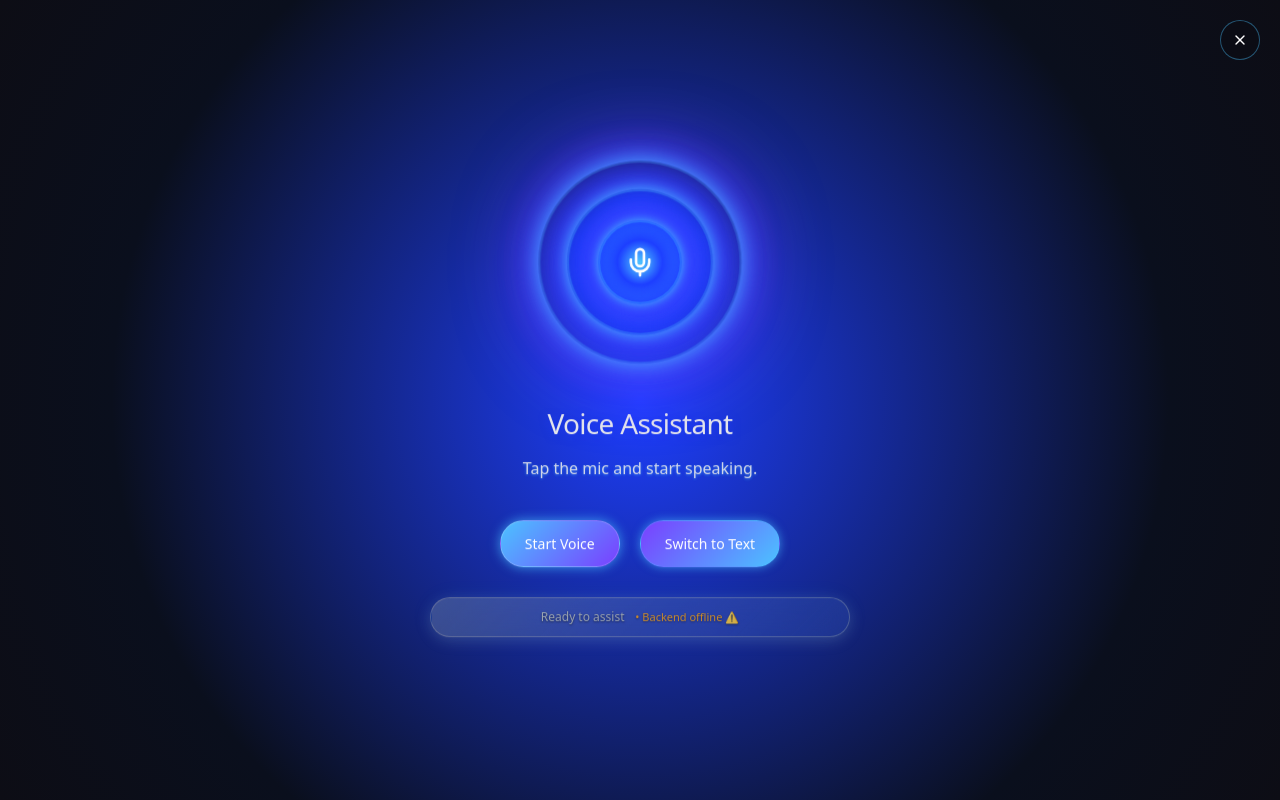
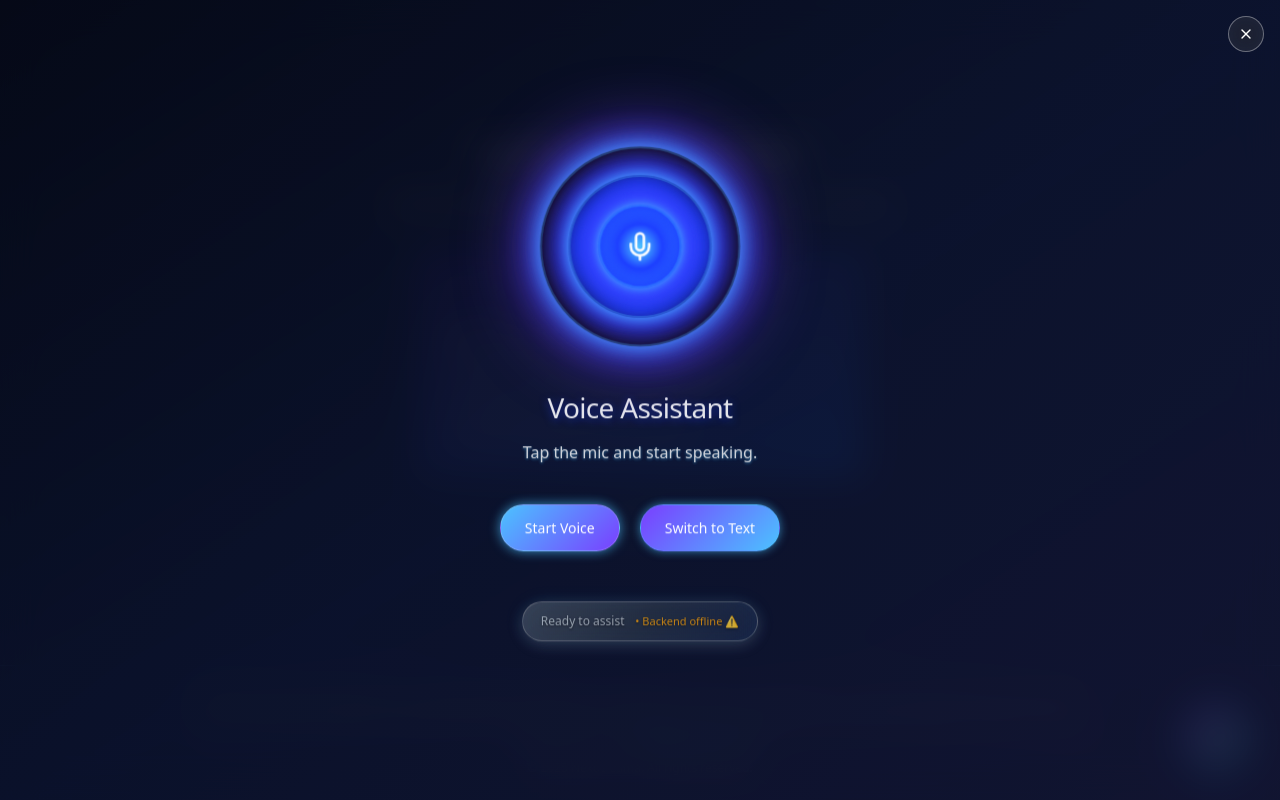
Before and after one commit to EThorntonNexusLuma/AIBusinesshelper, a React (Vite) app: page / in a window 1280 px wide. Both pictures are taken after a click on the button 1214 px from the left and 735 px from the top of the page. Built offline with nearby package versions, Linux system fonts and the light colour scheme.

Commit message:
Fix assistant overlay to be truly fullscreen and ensure parent container fills viewport

```diff
--- a/src/components/VapiAssistant.css
+++ b/src/components/VapiAssistant.css
@@ -1,8 +1,7 @@
 /* Corner widget container for iframe embed */
 .corner-widget-container {
-  width: 360px;
-  height: 460px;
-  border-radius: 16px;
+  min-height: 100vh;
+  width: 100vw;
   box-shadow: 0 4px 24px rgba(0,0,0,0.18);
   overflow: hidden;
 }
@@ -44,7 +43,16 @@
 }
 
 .interface-container {
-  position: relative; max-width: 500px; width: 90%; padding: 60px 40px; text-align: center;
+  position: relative;
+  width: 100vw;
+  height: 100vh;
+  max-width: none;
+  padding: 0;
+  text-align: center;
+  display: flex;
+  flex-direction: column;
+  justify-content: center;
+  align-items: center;
   animation: holographicFloat 4s ease-in-out infinite;
 }
 
--- a/src/components/VapiAssistant.tsx
+++ b/src/components/VapiAssistant.tsx
@@ -5,24 +5,21 @@
  * Unauthorized modification requires password: Sophisticated1192@
  */
 import React, { useState, useEffect, useRef } from 'react';
+import { createPortal } from 'react-dom';
 import Vapi from '@vapi-ai/web';
 import { Mic, X, Send } from 'lucide-react';
-// Nexus Luma License Protection - Hidden System
+
+// Ensure component styles are bundled (keep your existing CSS file name/path)
+import './VapiAssistant.css';
 
 // Configuration - Replace with your actual Vapi credentials
-const PUBLIC_KEY = "385ecf4c-99a4-4319-8b03-111c6c61abf9";
-const ASSISTANT_ID = "900acf00-1429-4a76-92b2-93f0e4ffa109";
+const PUBLIC_KEY = '385ecf4c-99a4-4319-8b03-111c6c61abf9';
+const ASSISTANT_ID = '900acf00-1429-4a76-92b2-93f0e4ffa109';
 
 // API URL configuration
 const getApiUrl = () => {
-  // In development, use proxy (empty string means relative URLs)
-  if (import.meta.env.DEV) {
-    return '';
-  }
-
-  // In production, use environment variable or show that backend is needed
+  if (import.meta.env.DEV) return '';
   const apiUrl = import.meta.env.VITE_API_URL || '';
-
   return apiUrl;
 };
 
@@ -31,9 +28,6 @@ interface Message {
   content: string;
   isTranscript?: boolean;
 }
-
-
-
 
 export const VapiAssistant: React.FC = () => {
   const [isOpen, setIsOpen] = useState(false);
@@ -44,8 +38,9 @@ export const VapiAssistant: React.FC = () => {
   const [messages, setMessages] = useState<Message[]>([
     {
       type: 'ai',
-      content: "Hello! I'm LumX, your AI assistant from Nexus Luma. I'm here to understand your needs and connect you with the right specialist. What can I help you with today?"
-    }
+      content:
+        "Hello! I'm LumX, your AI assistant from Nexus Luma. I'm here to understand your needs and connect you with the right specialist. What can I help you with today?",
+    },
   ]);
   const [textInput, setTextInput] = useState('');
   const [micPermission, setMicPermission] = useState<'granted' | 'denied' | 'prompt'>('prompt');
@@ -54,49 +49,35 @@ export const VapiAssistant: React.FC = () => {
   const vapiRef = useRef<Vapi | null>(null);
   const chatMessagesRef = useRef<HTMLDivElement>(null);
 
-  // Utility Functions
-  const updateStatus = (text: string, className: string) => {
-    setStatus({ text, className });
-  };
+  // ---------- Utilities ----------
+  const updateStatus = (text: string, className: string) => setStatus({ text, className });
 
   const addMessage = (type: 'user' | 'ai' | 'transcript', content: string) => {
     const newMessage: Message = { type, content };
-    setMessages(prev => [...prev, newMessage]);
+    setMessages((prev) => [...prev, newMessage]);
   };
 
-  // Check backend status
+  // ---------- Backend health ----------
   const checkBackendStatus = async () => {
     try {
       const apiUrl = getApiUrl();
 
-      // In production, check if we have a backend URL
       if (!apiUrl || apiUrl === '' || apiUrl.includes('your-backend-url')) {
         setBackendStatus('disconnected');
         return;
       }
 
-      // Try to connect to the backend
       const response = await fetch(`${apiUrl}/health`, {
         method: 'GET',
         mode: 'cors',
-        headers: {
-          'Accept': 'application/json',
-        }
+        headers: { Accept: 'application/json' },
       });
 
-      if (response.ok) {
-        setBackendStatus('connected');
-      } else {
-        setBackendStatus('disconnected');
-      }
-    } catch (error) {
+      setBackendStatus(response.ok ? 'connected' : 'disconnected');
+    } catch {
       setBackendStatus('disconnected');
     }
   };
-
-
-
-
 
   // Scroll to bottom when messages change
   useEffect(() => {
@@ -105,11 +86,11 @@ export const VapiAssistant: React.FC = () => {
     }
   }, [messages]);
 
-  // Microphone Permission
+  // ---------- Mic permission ----------
   const requestMicPermission = async (): Promise<boolean> => {
     try {
       const stream = await navigator.mediaDevices.getUserMedia({ audio: true });
-      stream.getTracks().forEach(track => track.stop());
+      stream.getTracks().forEach((t) => t.stop());
       setMicPermission('granted');
       return true;
     } catch (error) {
@@ -120,7 +101,7 @@ export const VapiAssistant: React.FC = () => {
     }
   };
 
-  // Initialize Vapi
+  // ---------- Vapi init ----------
   const initializeVapi = async () => {
     if (vapiRef.current) return;
 
@@ -134,7 +115,6 @@ export const VapiAssistant: React.FC = () => {
       const vapi = new Vapi(PUBLIC_KEY);
       vapiRef.current = vapi;
 
-      // Event Handlers
       vapi.on('call-start', () => {
         setIsConnected(true);
         updateStatus('🔴 Connected - Speak now!', 'listening');
@@ -157,13 +137,10 @@ export const VapiAssistant: React.FC = () => {
       });
 
       vapi.on('message', (message: any) => {
-
-        // Handle transcripts
         if (message.type === 'transcript' && message.transcriptType === 'final') {
           addMessage('user', message.transcript);
         }
 
-        // Handle assistant responses
         if (message.type === 'function-call') {
           const response = message.functionCall?.parameters?.response;
           if (response) {
@@ -172,7 +149,6 @@ export const VapiAssistant: React.FC = () => {
           }
         }
 
-        // Handle other message types
         if (message.type === 'conversation-update' && message.conversation) {
           const lastMessage = message.conversation[message.conversation.length - 1];
           if (lastMessage && lastMessage.role === 'assistant' && lastMessage.message) {
@@ -189,16 +165,14 @@ export const VapiAssistant: React.FC = () => {
         updateStatus('❌ Connection error', 'error');
         addMessage('ai', 'Sorry, I encountered an error. Please try again or switch to text mode.');
       });
-
     } catch (error) {
       console.error('[Vapi] Initialization failed:', error);
       updateStatus('❌ Failed to initialize voice', 'error');
     }
   };
 
-  // Voice Control
+  // ---------- Voice control ----------
   const startVoice = async () => {
-
     if (micPermission === 'prompt') {
       const granted = await requestMicPermission();
       if (!granted) {
@@ -243,24 +217,21 @@ export const VapiAssistant: React.FC = () => {
     setIsListening(false);
   };
 
-  // Mode Management
+  // ---------- Mode ----------
   const handleModeChange = (mode: 'voice' | 'text') => {
     setCurrentMode(mode);
-
     if (mode === 'voice') {
       startVoice();
     } else {
       stopVoice();
       updateStatus('💬 Text mode active', 'inactive');
-      // The streaming system will handle the conversation flow naturally
     }
   };
 
-  // Stream message handler for real-time chat
+  // ---------- Streaming text chat ----------
   const streamMessage = async (userMessage: string, chatHistory: Message[]) => {
     updateStatus('🤔 AI thinking...', 'thinking');
 
-    // Check backend status first
     if (backendStatus === 'disconnected') {
       const errorMsg = import.meta.env.DEV
         ? '⚠️ Backend server is not running on port 3001. Please start the server.'
@@ -270,43 +241,32 @@ export const VapiAssistant: React.FC = () => {
       return;
     }
 
-    // Convert internal messages to OpenAI format
-    const openAIMessages = chatHistory.map(msg => ({
-      role: msg.type === 'user' ? 'user' as const : 'assistant' as const,
-      content: msg.content
+    const openAIMessages = chatHistory.map((msg) => ({
+      role: msg.type === 'user' ? ('user' as const) : ('assistant' as const),
+      content: msg.content,
     }));
-
-    // Add the new user message
     openAIMessages.push({ role: 'user', content: userMessage });
 
     const apiUrl = getApiUrl();
     const streamUrl = `${apiUrl}/api/text/stream`;
 
     try {
-
       const response = await fetch(streamUrl, {
         method: 'POST',
         headers: { 'Content-Type': 'application/json' },
-        body: JSON.stringify({ messages: openAIMessages })
+        body: JSON.stringify({ messages: openAIMessages }),
       });
 
-
-      if (!response.ok) {
-        throw new Error(`HTTP error! status: ${response.status}`);
-      }
-
-      if (!response.body) {
-        throw new Error('No response body');
-      }
+      if (!response.ok) throw new Error(`HTTP error! status: ${response.status}`);
+      if (!response.body) throw new Error('No response body');
 
       const reader = response.body.getReader();
       const decoder = new TextDecoder();
 
       let assistantText = '';
-      let messageIndex = messages.length; // Index for the streaming message
+      const messageIndex = messages.length;
 
-      // Add initial AI message for streaming (with placeholder text)
-      setMessages(prev => [...prev, { type: 'ai', content: '...', isTranscript: false }]);
+      setMessages((prev) => [...prev, { type: 'ai', content: '...', isTranscript: false }]);
 
       while (true) {
         const { value, done } = await reader.read();
@@ -314,7 +274,6 @@ export const VapiAssistant: React.FC = () => {
 
         const chunk = decoder.decode(value, { stream: true });
 
-        // Parse SSE format "data: {...}\n\n"
         for (const line of chunk.split('\n')) {
           if (!line.startsWith('data:')) continue;
 
@@ -323,14 +282,13 @@ export const VapiAssistant: React.FC = () => {
 
             if (data.delta) {
               assistantText += data.delta;
-              // Update the streaming message in real-time
-              setMessages(prev => {
+              setMessages((prev) => {
                 const newMessages = [...prev];
                 if (newMessages[messageIndex]) {
                   newMessages[messageIndex] = {
                     type: 'ai',
                     content: assistantText || '...',
-                    isTranscript: false
+                    isTranscript: false,
                   };
                 }
                 return newMessages;
@@ -343,13 +301,13 @@ export const VapiAssistant: React.FC = () => {
 
             if (data.error) {
               console.error('Stream error:', data.error);
-              setMessages(prev => {
+              setMessages((prev) => {
                 const newMessages = [...prev];
                 if (newMessages[messageIndex]) {
                   newMessages[messageIndex] = {
                     type: 'ai',
                     content: 'Sorry, I encountered an error. Please try again.',
-                    isTranscript: false
+                    isTranscript: false,
                   };
                 }
                 return newMessages;
@@ -362,33 +320,32 @@ export const VapiAssistant: React.FC = () => {
         }
       }
 
-      // If no text was received, show an error
       if (!assistantText.trim()) {
-        setMessages(prev => {
+        setMessages((prev) => {
           const newMessages = [...prev];
           if (newMessages[messageIndex]) {
             newMessages[messageIndex] = {
               type: 'ai',
-              content: 'I apologize, but I didn\'t receive a proper response. Could you try again?',
-              isTranscript: false
+              content: "I apologize, but I didn't receive a proper response. Could you try again?",
+              isTranscript: false,
             };
           }
           return newMessages;
         });
       }
 
-      // Check if conversation seems complete and extract lead
-      if (assistantText.toLowerCase().includes('consent') ||
-          assistantText.toLowerCase().includes('contact you')) {
-        await extractLeadFromConversation([...messages,
+      if (
+        assistantText.toLowerCase().includes('consent') ||
+        assistantText.toLowerCase().includes('contact you')
+      ) {
+        await extractLeadFromConversation([
+          ...messages,
           { type: 'user', content: userMessage, isTranscript: false },
-          { type: 'ai', content: assistantText, isTranscript: false }
+          { type: 'ai', content: assistantText, isTranscript: false },
         ]);
       }
-
     } catch (error) {
       console.error('Streaming error:', error);
-      // Fallback to regular chat API if streaming fails
       updateStatus('💬 Using fallback chat...', 'thinking');
 
       try {
@@ -396,41 +353,40 @@ export const VapiAssistant: React.FC = () => {
         const fallbackResponse = await fetch(chatUrl, {
           method: 'POST',
           headers: { 'Content-Type': 'application/json' },
-          body: JSON.stringify({ messages: openAIMessages })
+          body: JSON.stringify({ messages: openAIMessages }),
         });
 
         if (fallbackResponse.ok) {
           const data = await fallbackResponse.json();
           addMessage('ai', data.reply || 'Sorry, I encountered an error. Please try again.');
         } else {
-          addMessage('ai', 'I\'m having trouble connecting. Please check your connection and try again.');
+          addMessage('ai', "I'm having trouble connecting. Please check your connection and try again.");
         }
       } catch (fallbackError) {
         console.error('Fallback error:', fallbackError);
-        addMessage('ai', 'I\'m having trouble connecting. Please check your connection and try again.');
+        addMessage('ai', "I'm having trouble connecting. Please check your connection and try again.");
       }
 
       updateStatus('💬 Text mode active', 'inactive');
     }
   };
 
-  // Extract lead from conversation when appropriate
+  // ---------- Lead extraction ----------
   const extractLeadFromConversation = async (conversationMessages: Message[]) => {
     try {
       const response = await fetch(`${getApiUrl()}/api/text/extract-lead`, {
         method: 'POST',
         headers: { 'Content-Type': 'application/json' },
-        body: JSON.stringify({ transcript: conversationMessages })
+        body: JSON.stringify({ transcript: conversationMessages }),
       });
 
       const data = await response.json();
 
       if (data.lead && data.lead.consent) {
-        // Save to existing lead submission endpoint
         await fetch(`${getApiUrl()}/api/leads`, {
           method: 'POST',
           headers: { 'Content-Type': 'application/json' },
-          body: JSON.stringify({ lead: data.lead })
+          body: JSON.stringify({ lead: data.lead }),
         });
       }
     } catch (error) {
@@ -438,21 +394,19 @@ export const VapiAssistant: React.FC = () => {
     }
   };
 
-  // Text Chat - Enhanced with streaming
+  // ---------- Text send ----------
   const sendTextMessage = async () => {
     const message = textInput.trim();
     if (!message) return;
 
-
     addMessage('user', message);
     setTextInput('');
 
-    // If voice is connected, prefer sending to Vapi call
     if (isConnected && vapiRef.current) {
       try {
         vapiRef.current.send({
           type: 'add-message',
-          message: { role: 'user', content: message }
+          message: { role: 'user', content: message },
         });
         return;
       } catch (error) {
@@ -460,7 +414,6 @@ export const VapiAssistant: React.FC = () => {
       }
     }
 
-    // Use streaming for better UX in text mode
     await streamMessage(message, messages);
   };
 
@@ -471,20 +424,17 @@ export const VapiAssistant: React.FC = () => {
     }
   };
 
-  // Check backend status on mount
   useEffect(() => {
     checkBackendStatus();
   }, []);
 
-  // Cleanup on unmount
   useEffect(() => {
     return () => {
-      if (vapiRef.current && isConnected) {
-        vapiRef.current.stop();
-      }
+      if (vapiRef.current && isConnected) vapiRef.current.stop();
     };
   }, [isConnected]);
 
+  // ---------- Render ----------
   return (
     <>
       {/* Floating Icon */}
@@ -497,8 +447,26 @@ export const VapiAssistant: React.FC = () => {
         <Mic size={30} color="white" />
       </div>
 
-      {/* Holographic Interface */}
-      <div className={`holographic-interface ${isOpen ? 'active' : ''}`}>
+      {/* ===== FULLSCREEN OVERLAY via PORTAL (with inline fallback styles) ===== */}
+      {createPortal(
+        <div
+          className={`holographic-interface ${isOpen ? 'active' : ''}`}
+          style={{
+            // Fallback styles in case CSS fails to load on host/embedded page
+            position: 'fixed',
+            inset: 0,
+            width: '100vw',
+            height: '100vh',
+            display: isOpen ? 'flex' : 'none',
+            alignItems: 'center',
+            justifyContent: 'center',
+            zIndex: 2000,
+            // keep backdrop subtle—you can adjust or remove if your CSS handles bg
+            background:
+              'linear-gradient(135deg, rgba(4,7,20,0.85), rgba(12,16,35,0.85))',
+            backdropFilter: 'blur(18px)',
+          }}
+        >
           <button
             className="close-btn"
             onClick={() => {
@@ -506,11 +474,23 @@ export const VapiAssistant: React.FC = () => {
               stopVoice();
             }}
             aria-label="Close assistant"
+            style={{
+              // Fallback close button styles
+              position: 'absolute',
+              top: 16,
+              right: 16,
+              width: 36,
+              height: 36,
+              borderRadius: 9999,
+              border: '1px solid rgba(255,255,255,0.35)',
+              background: 'rgba(255,255,255,0.08)',
+              cursor: 'pointer',
+            }}
           >
             <X size={16} />
           </button>
 
-        <div className="interface-container">
+          <div className="interface-container" style={{ maxWidth: 560, width: '92%' }}>
             {/* VOICE SECTION */}
             {currentMode === 'voice' && (
               <>
@@ -518,30 +498,24 @@ export const VapiAssistant: React.FC = () => {
                   <div className="voice-ring ring-outer"></div>
                   <div className="voice-ring ring-middle"></div>
                   <div className={`voice-ring ring-inner ${isListening ? 'listening' : ''}`}>
-                  <Mic
-                    className={`mic-icon ${isListening ? 'listening' : ''}`}
-                    size={30}
-                  />
+                    <Mic className={`mic-icon ${isListening ? 'listening' : ''}`} size={30} />
                   </div>
                 </div>
+
                 <div className="interface-text">
                   <h1 className="interface-title">Voice Assistant</h1>
                   <p className="interface-subtitle">Tap the mic and start speaking.</p>
                 </div>
+
                 <div className="controls">
-                <button
-                  className={`control-btn voice-btn active`}
-                  onClick={startVoice}
-                >
+                  <button className={`control-btn voice-btn active`} onClick={startVoice}>
                     Start Voice
                   </button>
-                <button
-                  className={`control-btn text-btn`}
-                  onClick={() => handleModeChange('text')}
-                >
+                  <button className={`control-btn text-btn`} onClick={() => handleModeChange('text')}>
                     Switch to Text
                   </button>
                 </div>
+
                 <div className={`voice-visualizer ${isListening ? 'active' : ''}`}>
                   {[...Array(5)].map((_, i) => (
                     <div key={i} className="voice-bar"></div>
@@ -556,6 +530,7 @@ export const VapiAssistant: React.FC = () => {
                 <div className="interface-text">
                   <h1 className="interface-title">Text Chat</h1>
                 </div>
+
                 <div className="chat-container active">
                   <div className="chat-messages" ref={chatMessagesRef}>
                     {messages.map((message, index) => (
@@ -567,6 +542,7 @@ export const VapiAssistant: React.FC = () => {
                       </div>
                     ))}
                   </div>
+
                   <div className="chat-input-container chat-input-row">
                     <input
                       type="text"
@@ -586,24 +562,19 @@ export const VapiAssistant: React.FC = () => {
                     </button>
                   </div>
                 </div>
+
                 <div className="controls controls-side-by-side controls-text-spacing">
-                <button
-                  className={`control-btn voice-btn`}
-                  onClick={() => handleModeChange('voice')}
-                >
+                  <button className={`control-btn voice-btn`} onClick={() => handleModeChange('voice')}>
                     Switch to Voice
                   </button>
-                <button
-                  className={`control-btn text-btn active`}
-                  disabled
-                >
+                  <button className={`control-btn text-btn active`} disabled>
                     Text Chat
                   </button>
                 </div>
               </>
             )}
 
-          {/* Status */}
+            {/* STATUS */}
             <div className={`status ${status.className}`}>
               {status.text}
               <span className={`backend-status ${backendStatus}`}>
@@ -613,7 +584,10 @@ export const VapiAssistant: React.FC = () => {
               </span>
             </div>
           </div>
-      </div>
+        </div>,
+        document.body
+      )}
+      {/* ===== END OVERLAY ===== */}
     </>
   );
 };
```
Also changed, not shown: package.json (+7 -7 lines), 1 other file (tests, documents, lock files or other folders). Lines whose indentation alone changed are shown as unchanged.
